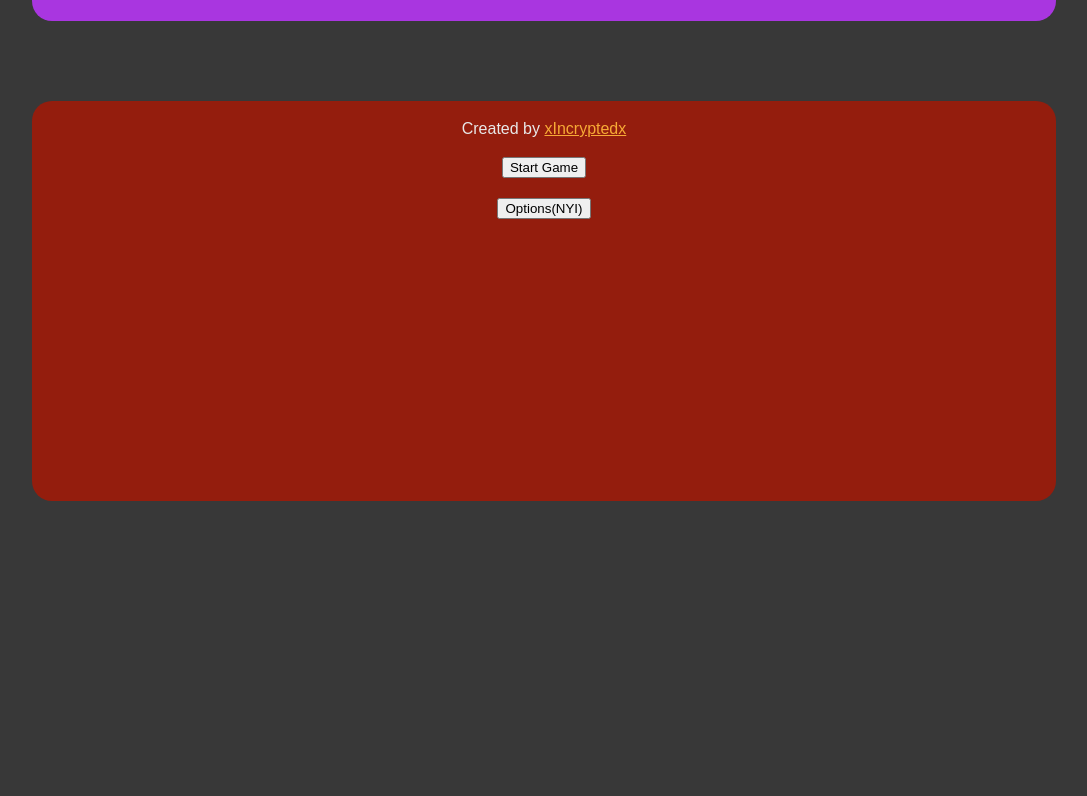
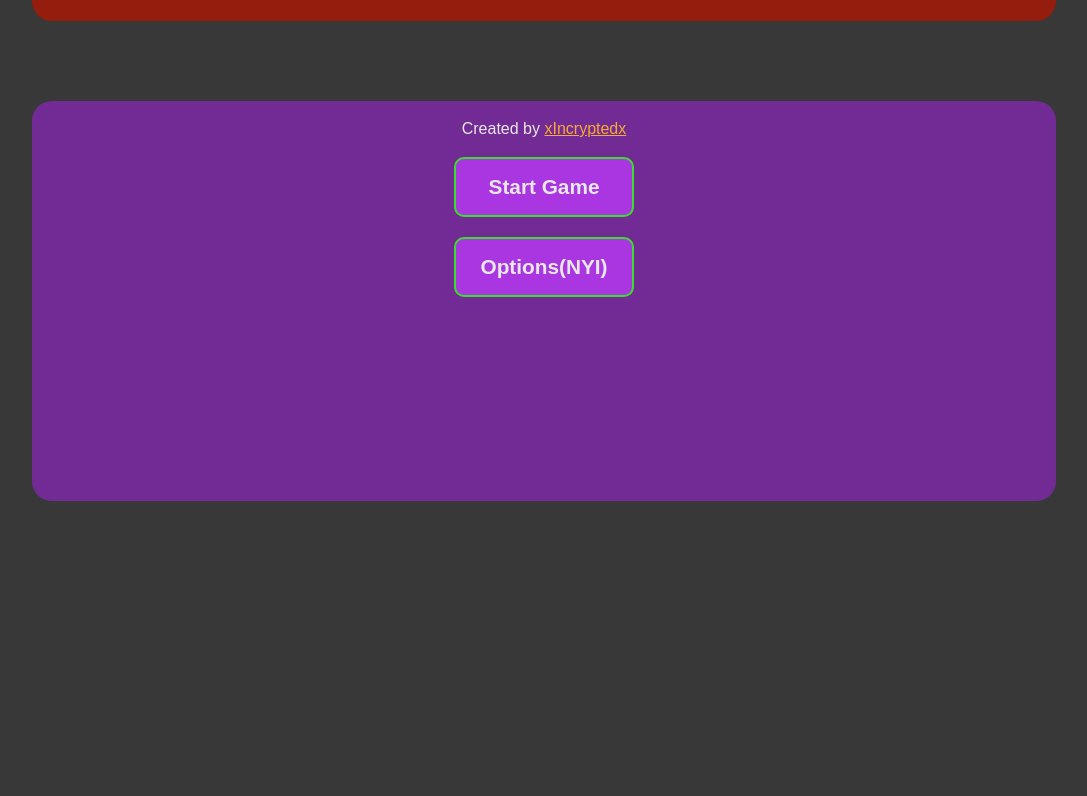
Before and after one commit to xincryptedx/battleship, a website built with webpack: page dist/index.html in a window 1280 px wide. Shown: the part 179-975 px from the top of the page, without its empty margins (96-1183 px from the left). Built offline with nearby package versions, Linux system fonts and the light colour scheme.

Commit message:
Give basic custom layout to buttons

```diff
--- a/src/style/style.css
+++ b/src/style/style.css
@@ -7,6 +7,7 @@
   --colorB2: #e0361f;
 
   --bg-color: hsl(0, 0%, 22%);
+  --bg-color2: hsl(0, 0%, 32%);
   --text-color: hsl(0, 0%, 91%);
   --link-color: hsl(36, 92%, 59%);
 }
@@ -59,7 +60,7 @@ body {
 
   transition: transform 0.8s ease-in-out;
 
-  background-color: var(--colorA2);
+  background-color: var(--colorB1);
   border-radius: 20px;
 }
 
@@ -91,7 +92,7 @@ body {
 
   transition: transform 0.3s ease-in-out;
 
-  background-color: var(--colorB1);
+  background-color: var(--colorA1);
   border-radius: 20px;
 }
 
@@ -105,6 +106,20 @@ body {
 
 .menu .start {
   grid-area: start;
+}
+
+.menu .start-btn,
+.menu .options-btn {
+  height: 60px;
+  width: 180px;
+
+  font-size: 1.3rem;
+  font-weight: bold;
+  color: var(--text-color);
+
+  background-color: var(--colorA2);
+  border: 2px solid var(--colorC);
+  border-radius: 10px;
 }
 
 .menu .options {
```
